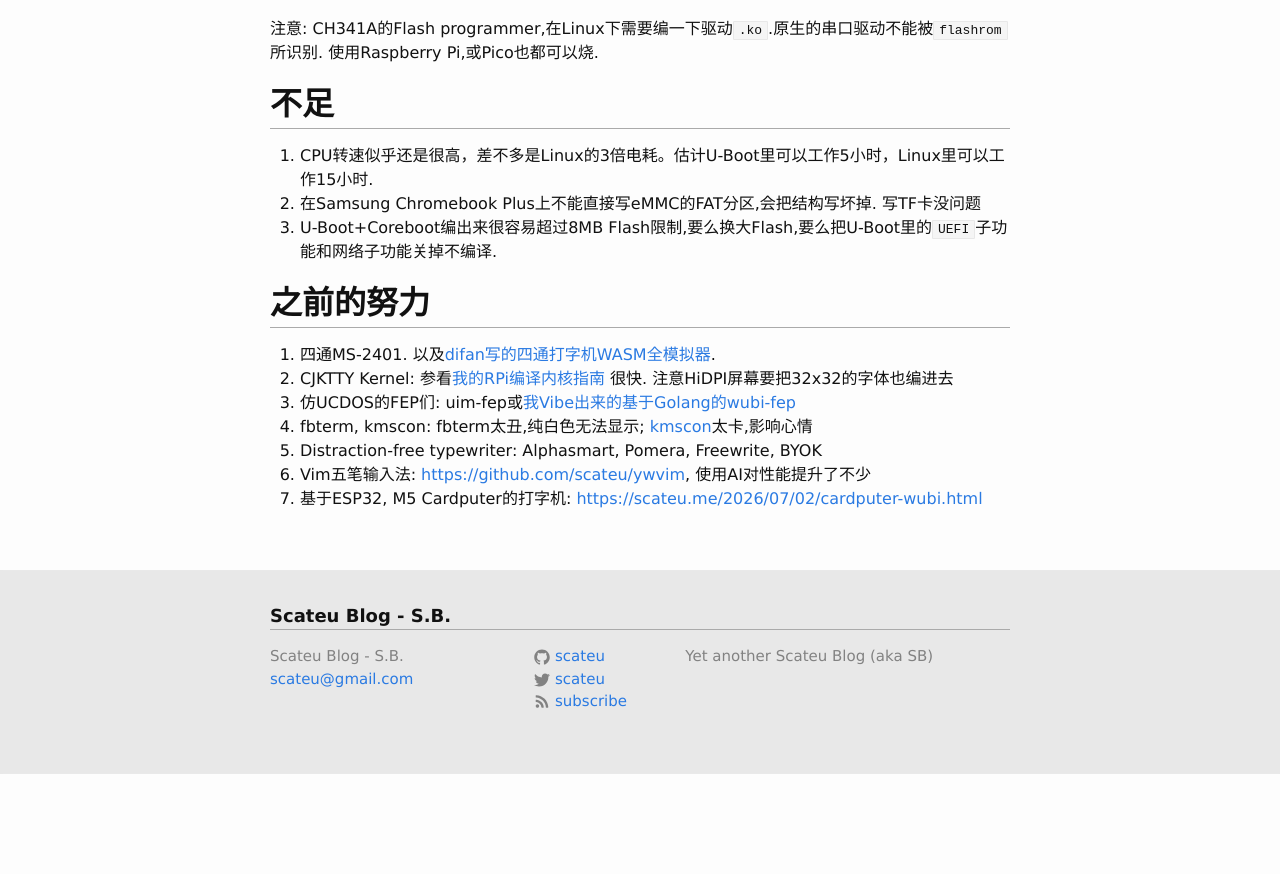
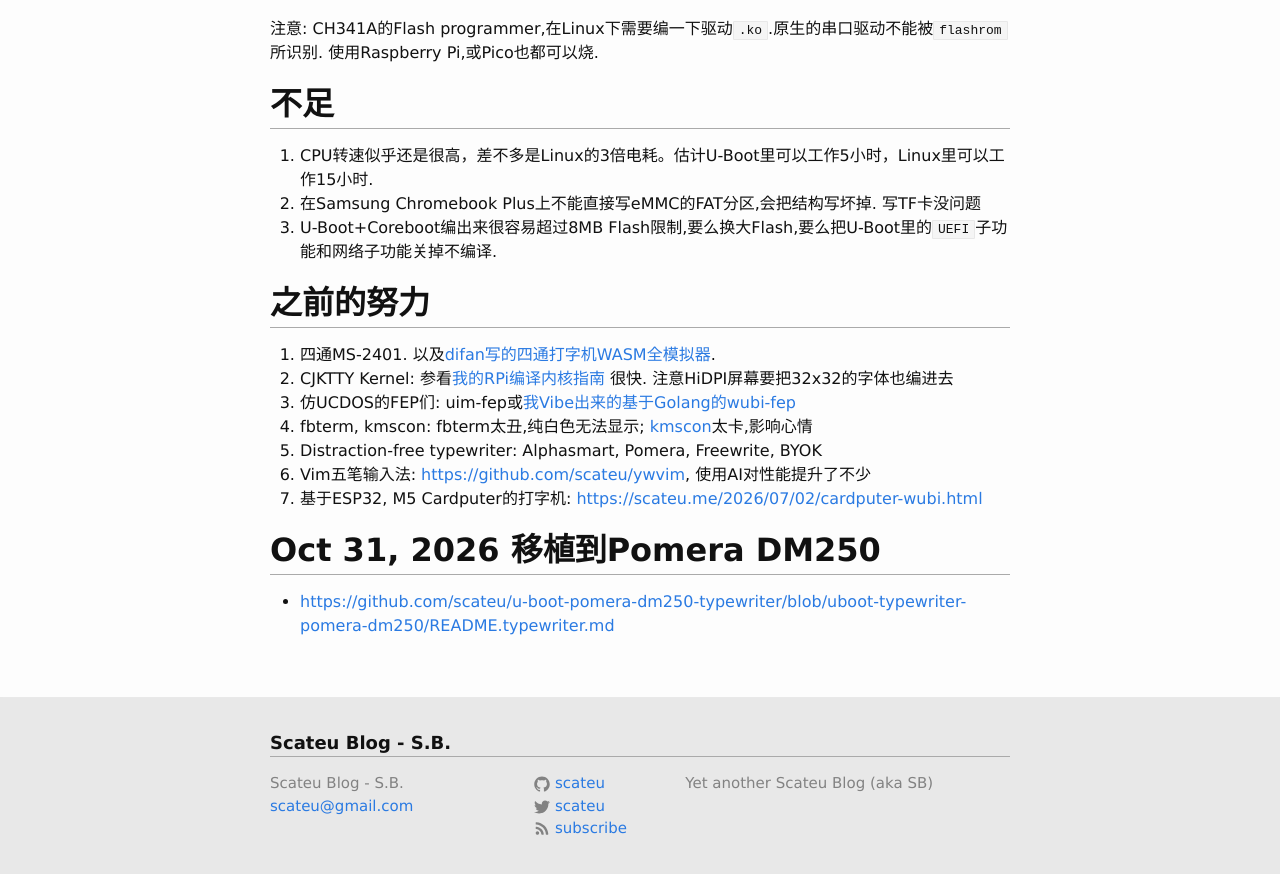
Before and after one commit to scateu/scateu.github.io, a Jekyll site: the page built from _posts/2026-08-05-u-boot-typewriter.md, in a window 1280 px wide and 900 px high, scrolled down 1728 px. Shown: the top 874 px of the window. Built offline with Jekyll 4.4.1, drawn with Linux system fonts in a browser that asks for light colours; nearby versions of some CDN libraries; comment, search, counter and statistics services are not loaded; before the commit the page ends 2501 px from its top, so only the background shows below that.

Commit message:
Update 2026-08-05-u-boot-typewriter.md

```diff
--- a/_posts/2026-08-05-u-boot-typewriter.md
+++ b/_posts/2026-08-05-u-boot-typewriter.md
@@ -66,3 +66,7 @@ libreboot基本上就是一些helper,本质上你是要先编译一个coreboot,
 4. Distraction-free typewriter: Alphasmart, Pomera, Freewrite, BYOK
 5. Vim五笔输入法: <https://github.com/scateu/ywvim>, 使用AI对性能提升了不少
 6. 基于ESP32, M5 Cardputer的打字机: <https://scateu.me/2026/07/02/cardputer-wubi.html>
+
+## Oct 31, 2026 移植到Pomera DM250
+
+- <https://github.com/scateu/u-boot-pomera-dm250-typewriter/blob/uboot-typewriter-pomera-dm250/README.typewriter.md>
```
